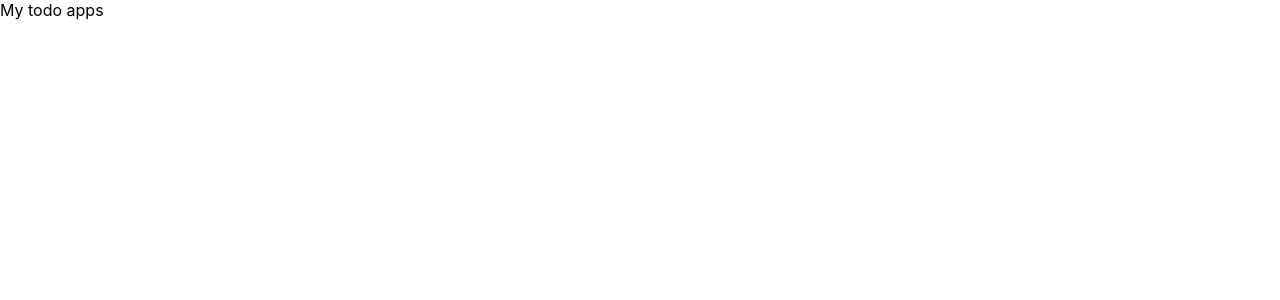
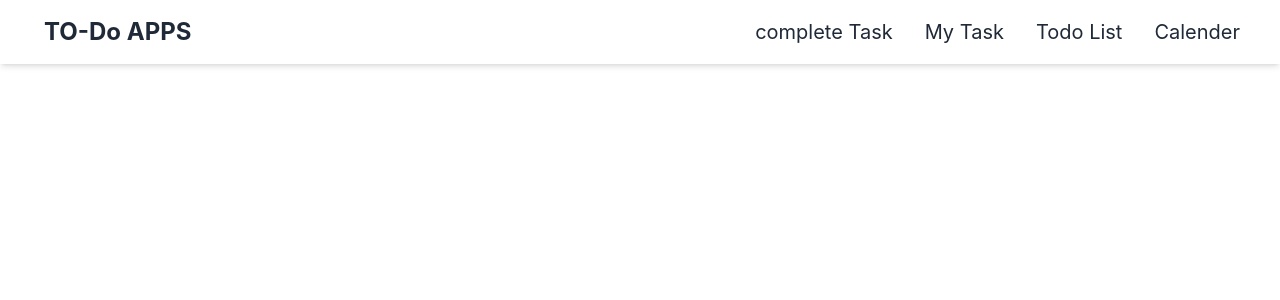
Before and after one commit to mdrakibmia99/my-todo-app-react-client-site, a React (Create React App) app: page / in a window 1280 px wide. Shown: the top 300 px of the page. Built offline with nearby package versions, Linux system fonts and the light colour scheme.

Commit message:
add navbar

```diff
--- a/package.json
+++ b/package.json
@@ -8,6 +8,7 @@
     "@testing-library/user-event": "^13.5.0",
     "react": "^18.2.0",
     "react-dom": "^18.2.0",
+    "react-router-dom": "^6.3.0",
     "react-scripts": "5.0.1",
     "web-vitals": "^2.1.4"
   },
@@ -34,5 +35,10 @@
       "last 1 firefox version",
       "last 1 safari version"
     ]
+  },
+  "devDependencies": {
+    "autoprefixer": "^10.4.7",
+    "postcss": "^8.4.14",
+    "tailwindcss": "^3.1.4"
   }
 }
--- /dev/null
+++ b/postcss.config.js
@@ -0,0 +1,6 @@
+module.exports = {
+  plugins: {
+    tailwindcss: {},
+    autoprefixer: {},
+  },
+}
--- a/public/index.html
+++ b/public/index.html
@@ -24,7 +24,8 @@
       work correctly both with client-side routing and a non-root public URL.
       Learn how to configure a non-root public URL by running `npm run build`.
     -->
-    <title>React App</title>
+    <script src="https://kit.fontawesome.com/dcec751347.js" crossorigin="anonymous"></script>
+    <title>Todo Apps</title>
   </head>
   <body>
     <noscript>You need to enable JavaScript to run this app.</noscript>
--- a/src/App.js
+++ b/src/App.js
@@ -1,9 +1,13 @@
+import { Routes ,Route} from 'react-router-dom';
 import './App.css';
+import Header from './components/Header/Header';
 
 function App() {
   return (
     <div>
-        My todo apps
+       <Routes>
+        <Route path="/" element={<Header></Header>}></Route>
+       </Routes>
     </div>
   );
 }
--- /dev/null
+++ b/src/components/Header/Header.js
@@ -0,0 +1,40 @@
+import React, { useState } from 'react';
+import { Link } from "react-router-dom";
+
+const Header = () => {
+    let [open, setOpen] = useState(false);
+    return (
+        <div className='shadow-md w-full fixed top-0 left-0'>
+            <div className='md:flex items-center justify-between bg-white py-4 md:px-10 px-7'>
+                <div className='font-bold text-2xl cursor-pointer flex items-center text-gray-800'>
+                    <span className='text-3xl text-indigo-600 mr-1 pt-2'>
+                    </span>
+                    TO-Do APPS
+                </div>
+
+                <div onClick={() => setOpen(!open)} className='text-3xl absolute right-8 top-6 cursor-pointer md:hidden'>
+                    <span>{open ? <i className="fa-solid fa-xmark"></i> : 'menu'} </span>
+
+                </div>
+
+                <ul className={`md:flex md:items-center md:pb-0 pb-12 absolute md:static bg-white md:z-auto z-[-1] left-0 w-full md:w-auto md:pl-0 pl-9 transition-all duration-500 ease-in ${open ? 'top-20 ' : 'top-[-490px]'}`}>
+
+                    <li className='md:ml-8 text-xl md:my-0 mb-7'>
+                        <Link to="completeTask" className='text-gray-800 hover:text-gray-400 duration-500'>complete Task</Link>
+                    </li>
+                    <li className='md:ml-8 text-xl md:my-0 my-7'>
+                        <Link to="myTask" className='text-gray-800 hover:text-gray-400 duration-500'>My Task</Link>
+                    </li>
+                    <li className='md:ml-8 text-xl md:my-0 my-7'>
+                        <Link to="todoList" className='text-gray-800 hover:text-gray-400 duration-500'>Todo List</Link>
+                    </li>
+                    <li className='md:ml-8 text-xl md:my-0 my-7'>
+                        <Link to="calender" className='text-gray-800 hover:text-gray-400 duration-500'>Calender</Link>
+                    </li>
+                </ul>
+            </div>
+        </div>
+    )
+};
+
+export default Header;
--- a/src/index.css
+++ b/src/index.css
@@ -1,3 +1,7 @@
+
+@tailwind base;
+@tailwind components;
+@tailwind utilities;
 body {
   margin: 0;
   font-family: -apple-system, BlinkMacSystemFont, 'Segoe UI', 'Roboto', 'Oxygen',
--- a/src/index.js
+++ b/src/index.js
@@ -3,12 +3,15 @@ import ReactDOM from 'react-dom/client';
 import './index.css';
 import App from './App';
 import reportWebVitals from './reportWebVitals';
+import { BrowserRouter } from "react-router-dom";
 
 const root = ReactDOM.createRoot(document.getElementById('root'));
 root.render(
+  <BrowserRouter>
   <React.StrictMode>
     <App />
   </React.StrictMode>
+  </BrowserRouter>
 );
 
 // If you want to start measuring performance in your app, pass a function
--- /dev/null
+++ b/tailwind.config.js
@@ -0,0 +1,10 @@
+/** @type {import('tailwindcss').Config} */
+module.exports = {
+  content: [
+    "./src/**/*.{js,jsx,ts,tsx}",
+  ],
+  theme: {
+    extend: {},
+  },
+  plugins: [],
+}
```
Also changed, not shown: 1 other file (tests, documents, lock files or other folders).
